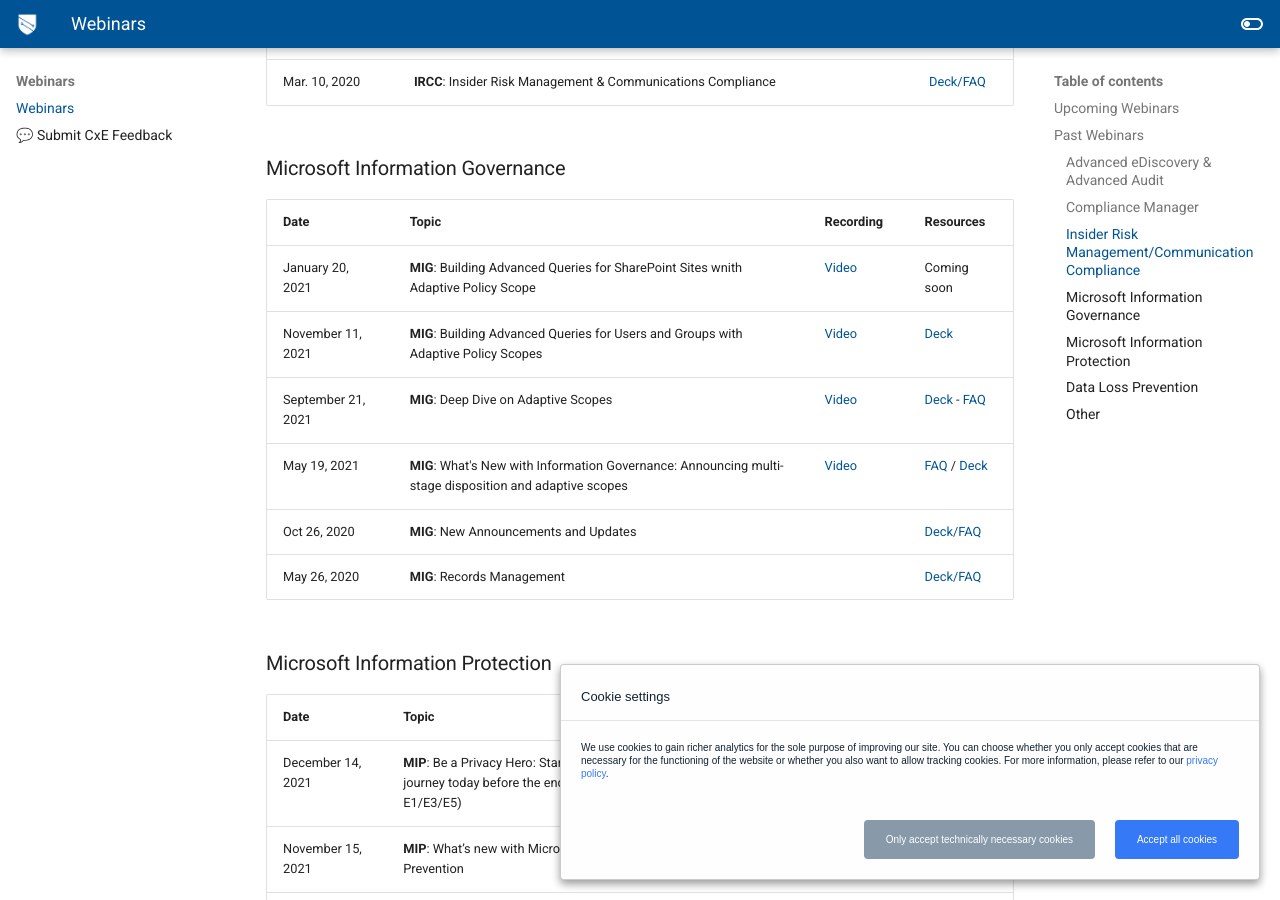
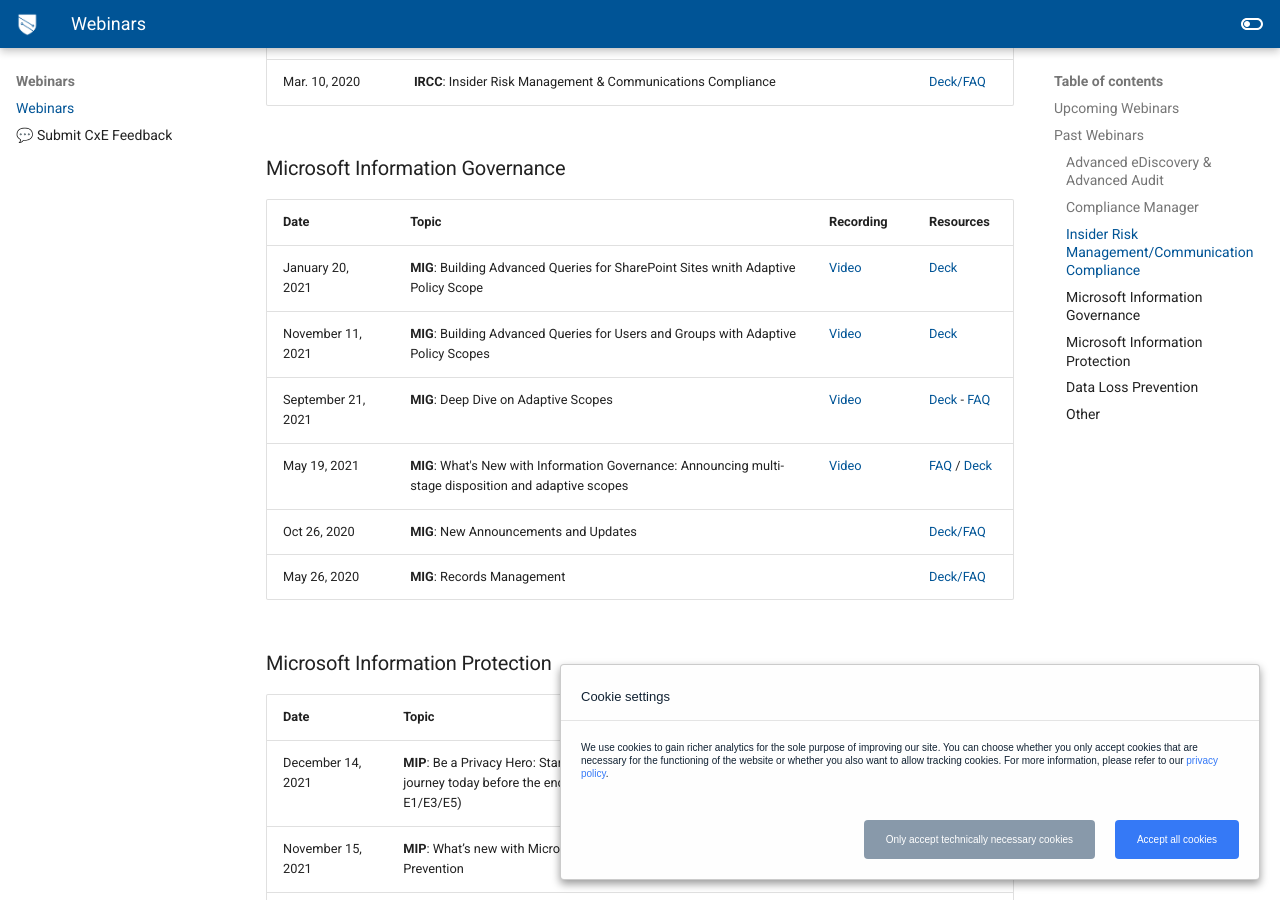
Before and after one commit to microsoft/ComplianceCxE, an MkDocs documentation site: the page built from docs/webinars.md, in a window 1280 px wide and 900 px high, scrolled down 1843 px. Built offline with MkDocs 1.6.1 and Material for MkDocs 9.7.7, drawn with Linux system fonts in a browser that asks for light colours; comment, search, counter and statistics services are not loaded.

Commit message:
Update webinars.md

```diff
--- a/docs/webinars.md
+++ b/docs/webinars.md
@@ -54,7 +54,7 @@
 
 |Date|Topic|Recording|Resources|
 |---|---|---|---|
-|January 20, 2021|**MIG**: Building Advanced Queries for SharePoint Sites wnith Adaptive Policy Scope|[Video](https://mipc.eventbuilder.com/event/52687)|Coming soon |
+|January 20, 2021|**MIG**: Building Advanced Queries for SharePoint Sites wnith Adaptive Policy Scope|[Video](https://mipc.eventbuilder.com/event/52687)|[Deck](../resources/files/Building_Advanced_Queries_for_SharePoint_Sites_with_Adaptive_Policy_Scopes.pdf) |
 |November 11, 2021|**MIG**: Building Advanced Queries for Users and Groups with Adaptive Policy Scopes|[Video](https://mipc.eventbuilder.com/event/52683)|[Deck](../resources/files/Building_Advanced_Queries.pdf) |
 |September 21, 2021|**MIG**: Deep Dive on Adaptive Scopes|[Video](https://mipc.eventbuilder.com/event/45703)|[Deck](../resources/files/Adaptive Policy Scopes Launch Webinar.pdf) - [FAQ](../resources/files/Deep Dive on Adaptive Scopes FAQ.pdf)|
 |May 19, 2021|**MIG**: What's New with Information Governance: Announcing multi-stage disposition and adaptive scopes|[Video](https://mipc.eventbuilder.com/event/43250)|[FAQ](https://m365x314771.sharepoint.com/:w:/s/MIPComplianceResources/ETGz9Mej4CZDlhlC4wJHP1wB9EmZhscLIN07HP-1AlNLzA?e=vSl2uREfHe3ycX5QRNoUm_71jau4UB57OWlnzZ9qLxYNkc87x53Q?e=crqLWj) / [Deck](https://m365x314771.sharepoint.com/:p:/s/MIPComplianceResources/ETrZLXBLqvhEloMtWtStbmABMsR1wk1wtHBzWcoZngElcA?e=wSq8TC)|
```
